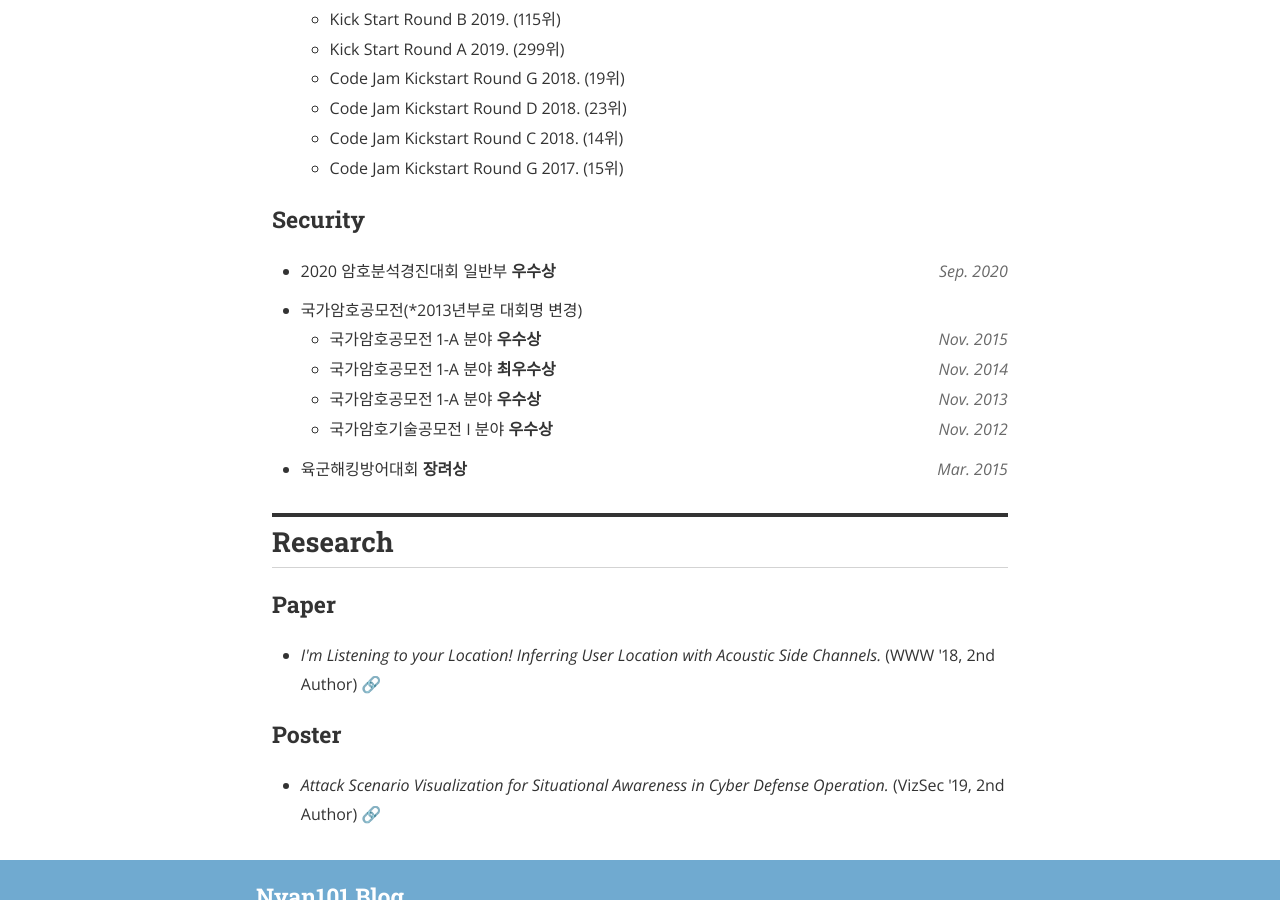
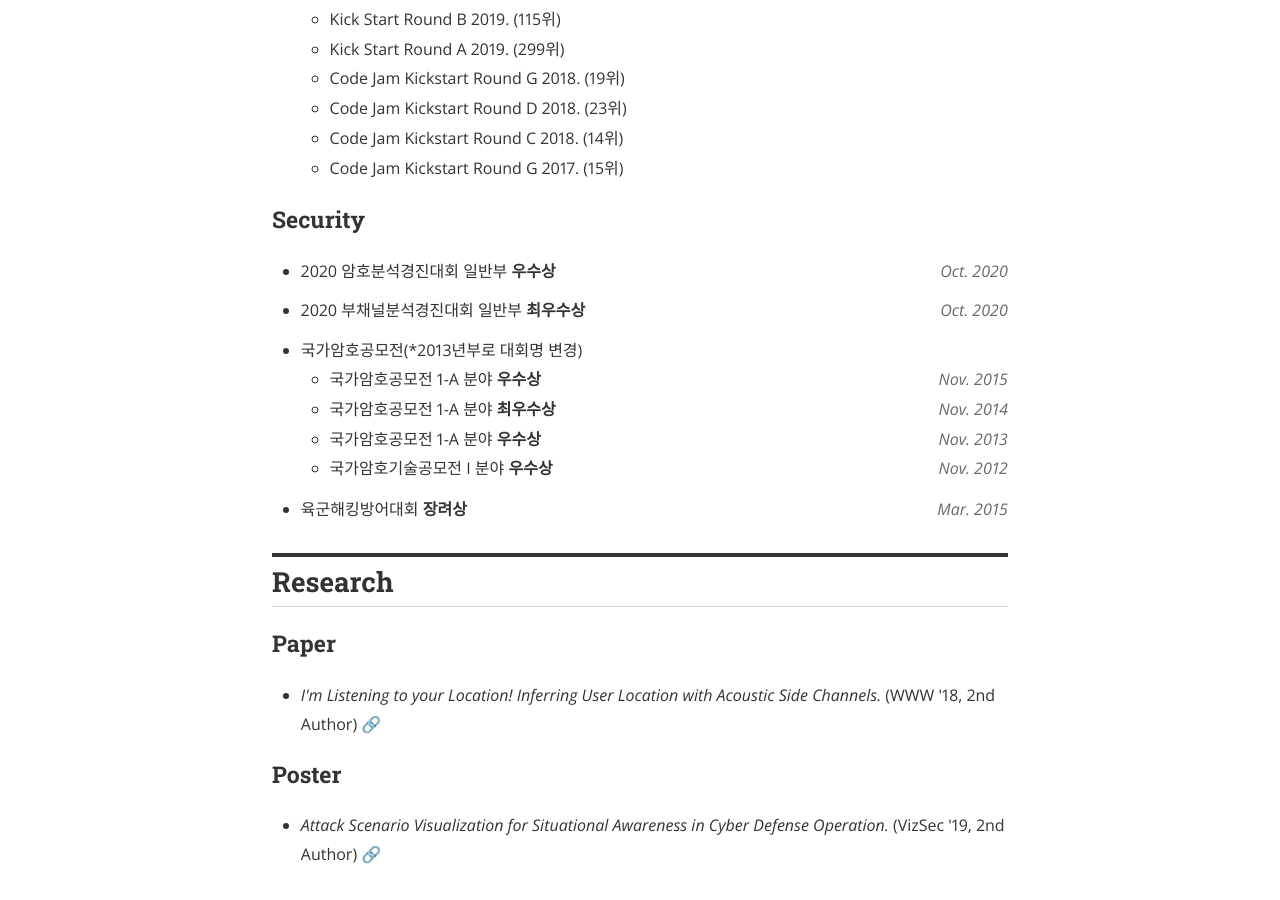
Before and after one commit to nyan101/nyan101.github.io, a Jekyll site: the page built from about.html, in a window 1280 px wide and 900 px high, scrolled down 1910 px. Built offline with Jekyll 4.4.1, drawn with Linux system fonts in a browser that asks for light colours; nearby versions of some CDN libraries; a style sheet for code colours, icons or effects is not loaded.

Commit message:
update about page

```diff
--- a/about.html
+++ b/about.html
@@ -86,7 +86,8 @@
 
 <h3>Security</h3>
 <ul class="resume-list">
-  <li class="resume-item"> <div class="resume-row" > <div class="resume-desc">2020 암호분석경진대회 일반부 <strong>우수상</strong></div> <div class="resume-date">Sep. 2020</div> </div> </li>
+<li class="resume-item"> <div class="resume-row" > <div class="resume-desc">2020 암호분석경진대회 일반부 <strong>우수상</strong></div> <div class="resume-date">Oct. 2020</div> </div> </li>
+<li class="resume-item"> <div class="resume-row" > <div class="resume-desc">2020 부채널분석경진대회 일반부 <strong>최우수상</strong></div> <div class="resume-date">Oct. 2020</div> </div> </li>
 <li class="resume-item"> 국가암호공모전(*2013년부로 대회명 변경)
 <ul>
   <li> <div class="resume-row" > <div class="resume-desc">국가암호공모전 1-A 분야 <strong>우수상</strong></div> <div class="resume-date">Nov. 2015</div> </div> </li>
```
